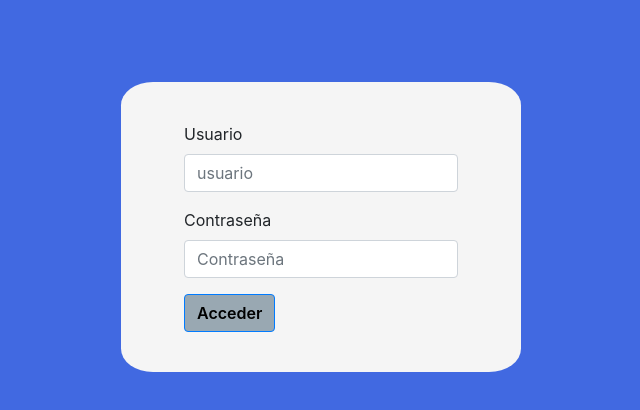
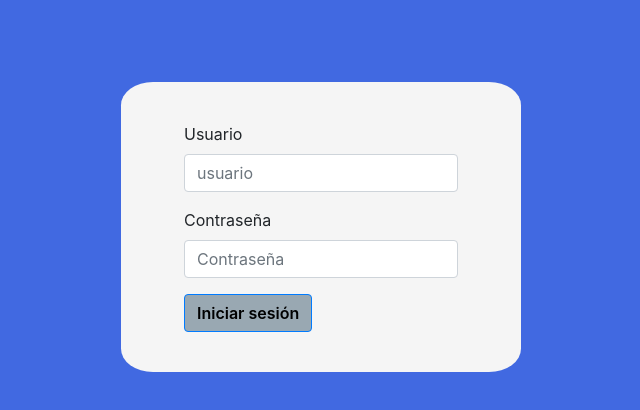
Before and after one commit to Felisuco83/Hackaton, an Angular app: page / in a window 1280 px wide. Shown: the top 410 px of the page, without its empty margins (319-959 px from the left). Built offline with nearby package versions, Linux system fonts and the light colour scheme.

Commit message:
Se cambia el texto del botón del login. Cambia de 'Acceso' a 'Iniciar Sesión'.

```diff
--- a/src/app/components/login/login.component.html
+++ b/src/app/components/login/login.component.html
@@ -25,7 +25,7 @@
       />
     </div>
     <button type="submit" class="btn btn-primary acceder" (click)="logIn()">
-      Acceder
+      Iniciar sesión
     </button>
   </form>
 </div>
```
